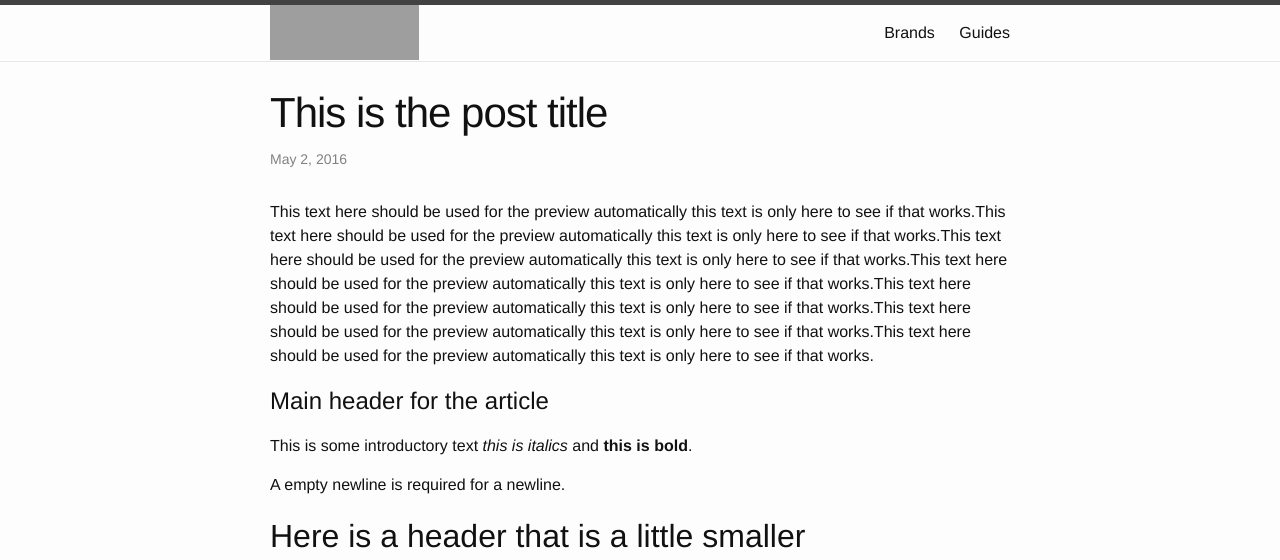
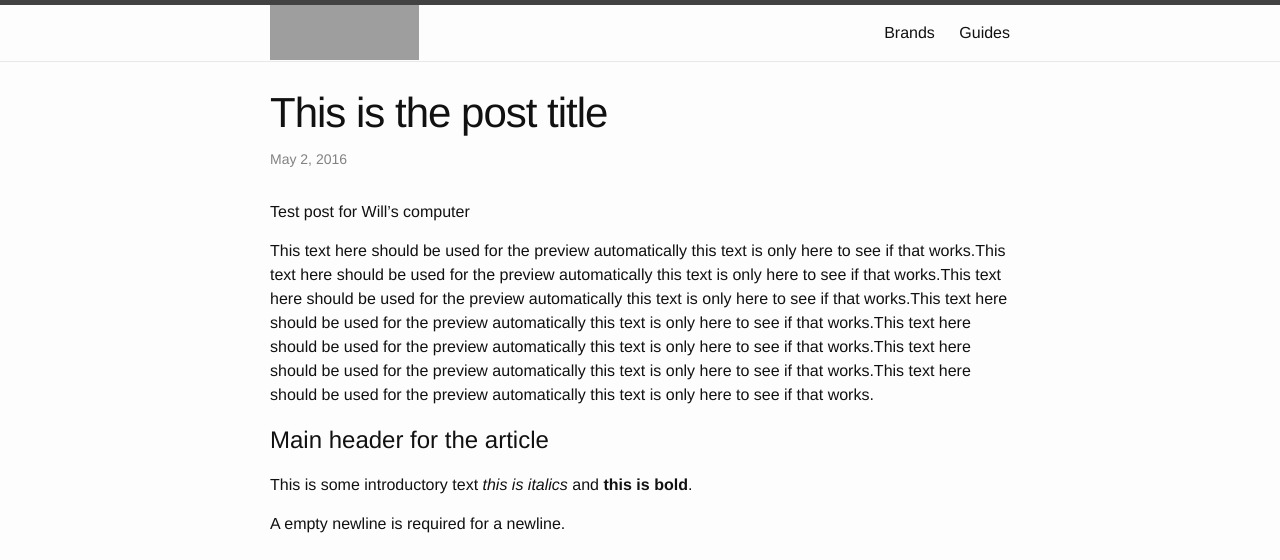
Before and after one commit to streetwearguides/jekyll, a Jekyll site: the page built from _posts/2016-05-02-ArticleTitle.md, in a window 1280 px wide, cut to the strip 0-560 px from the top of the page. Built offline with Jekyll 4.4.1, drawn with Linux system fonts in a browser that asks for light colours; grey boxes are pictures that could not be loaded.

Commit message:
Will upload

```diff
--- a/_posts/2016-05-02-ArticleTitle.md
+++ b/_posts/2016-05-02-ArticleTitle.md
@@ -4,6 +4,8 @@ title: This is the post title
 tag: list, of, tags, comma, seperated
 link: http://i.imgur.com/LC3JMBJ.jpg
 ---
+
+Test post for Will's computer
 
 This text here should be used for the preview automatically this text is only here to see if that works.This text here should be used for the preview automatically this text is only here to see if that works.This text here should be used for the preview automatically this text is only here to see if that works.This text here should be used for the preview automatically this text is only here to see if that works.This text here should be used for the preview automatically this text is only here to see if that works.This text here should be used for the preview automatically this text is only here to see if that works.This text here should be used for the preview automatically this text is only here to see if that works.
 
```
Also changed, not shown: 5 other files.
